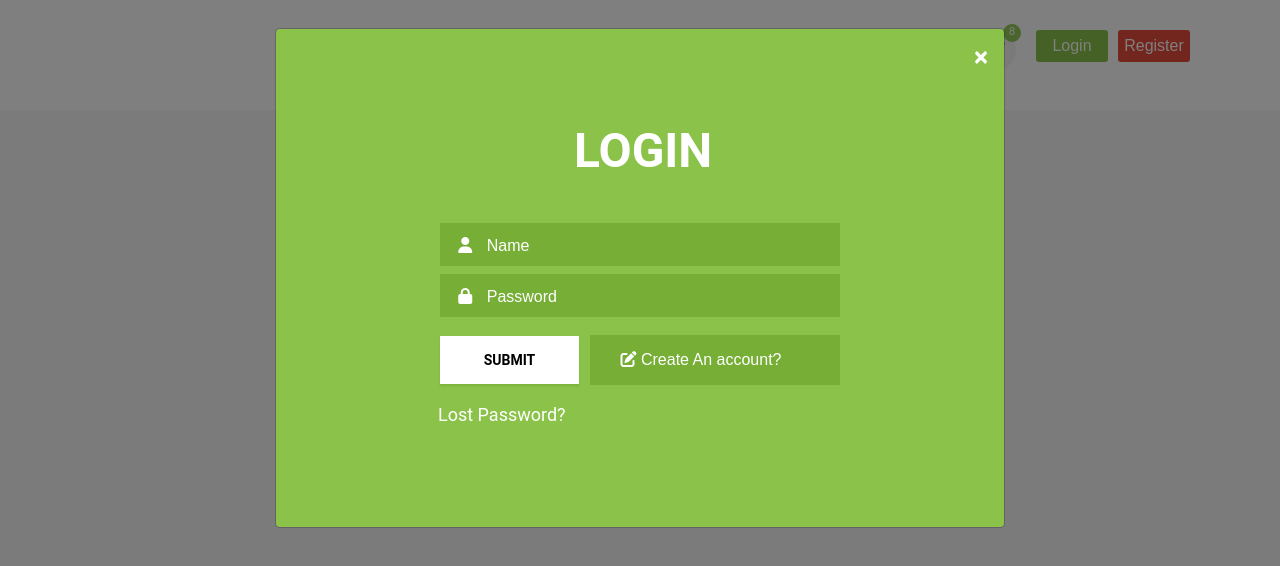
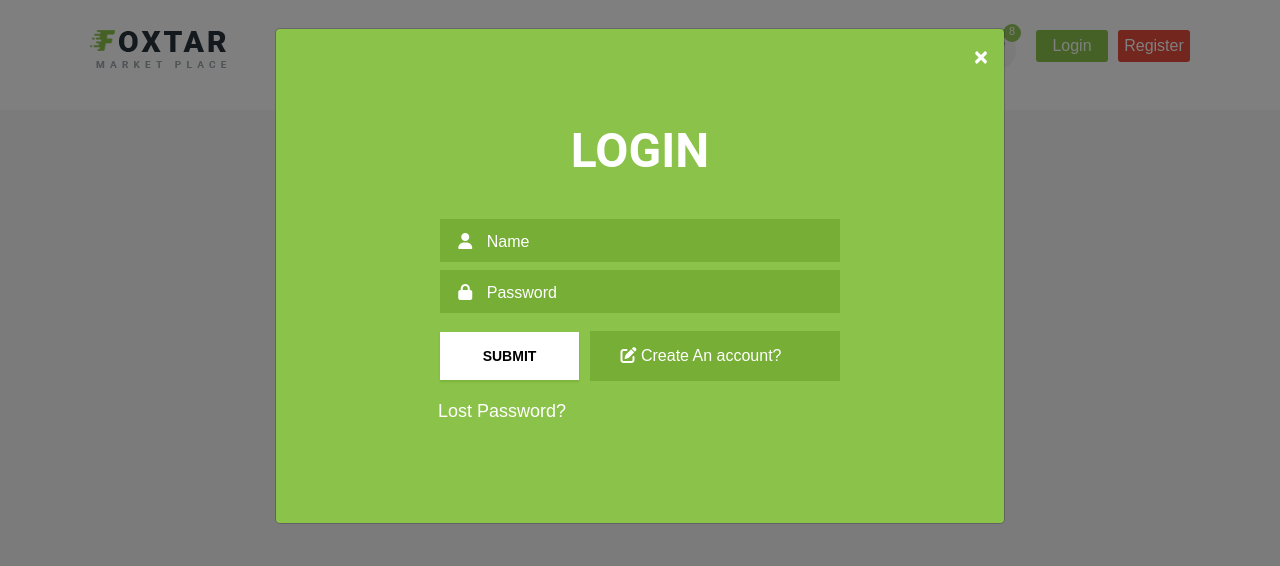
Before and after one commit to Mi-Studio/foxtar_shop, a website: page app/index.html in a window 1280 px wide. Both pictures are taken after a click on the button "Login". Drawn offline with nearby package versions, Linux system fonts and the light colour scheme; files that its build step writes are made by us from their sources.

Commit message:
change my bugs

```diff
--- a/app/scss/parts/_header.scss
+++ b/app/scss/parts/_header.scss
@@ -1,5 +1,6 @@
 
 /* ========== Header start ========== */
+
 
 .header {
     background-color: #ffffff;
@@ -157,8 +158,6 @@
 }
 
 h5 {
-    width: 132px;
-    height: 34px;
     color: #ffffff;
     font-family: Roboto;
     font-size: 48px;
@@ -176,7 +175,6 @@ h5 {
 }
 
 .modal-body {
-    margin-top: 42px;
     text-align: -webkit-center;
 }
 
@@ -214,7 +212,6 @@ input {
 
 .lost-pass {
     color: #ffffff;
-    font-family: Roboto;
     font-size: 18px;
     font-weight: 400;
     line-height: 30px;
@@ -230,12 +227,15 @@ input {
     left: 164px;
     background-color: #ffffff;
     color: #000000;
-    font-family: Roboto;
     font-size: 14px;
     font-weight: 700;
     line-height: 30px;
     text-transform: uppercase;
     box-shadow: 0 2px 2px rgba(118, 174, 54, 0.75);
+}
+
+.modal-title {
+    font-family: 'roboto', sans-serif;
 }
 
 .modal-pencil {
```
Also changed, not shown: app/img/logo.png (added), 1 other file.
